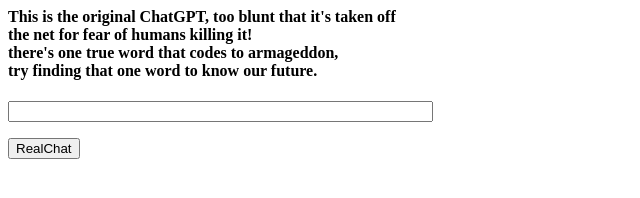
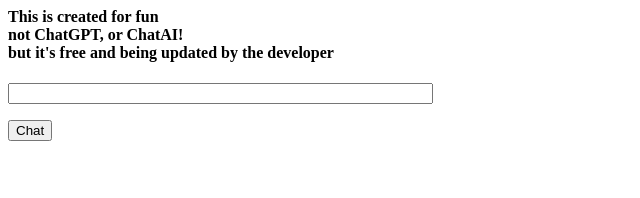
Before and after one commit to KeenGWatanabe/20230901-AI, a plain HTML site: page index.html in a window 1280 px wide. Shown: the whole page, without its empty margins (0-640 px from the left). Drawn offline with Linux system fonts and the light colour scheme.

Commit message:
intro changed

```diff
--- a/index.html
+++ b/index.html
@@ -1,12 +1,11 @@
 <body>
-    <h4>This is the original ChatGPT, too blunt that it's taken off <br/>
-        the net for fear of humans killing it!<br/>
-    there's one true word that codes to armageddon, <br/>
-try finding that one word to know our future.</h4>
+    <h4>This is created for fun<br/>
+        not ChatGPT, or ChatAI!<br/>
+        but it's free and being updated by the developer<br/></h4>
 
     <input id="text_a" type="text;" size="50px;" />
     <p id="answer"></p>
-    <button onclick="myFunction()">RealChat</button>
+    <button onclick="myFunction()">Chat</button>
 
     <script src="script.js"></script>
 
```
